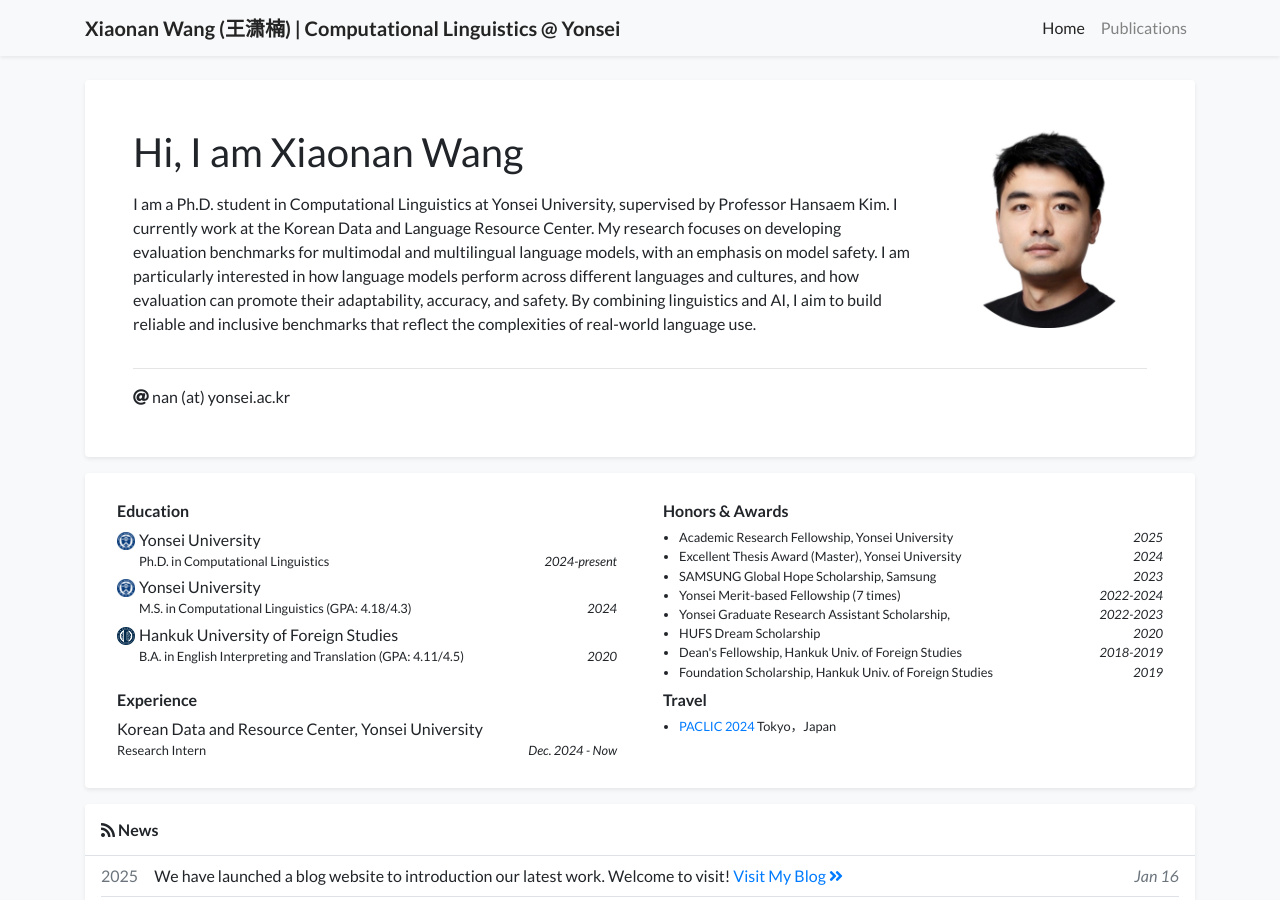
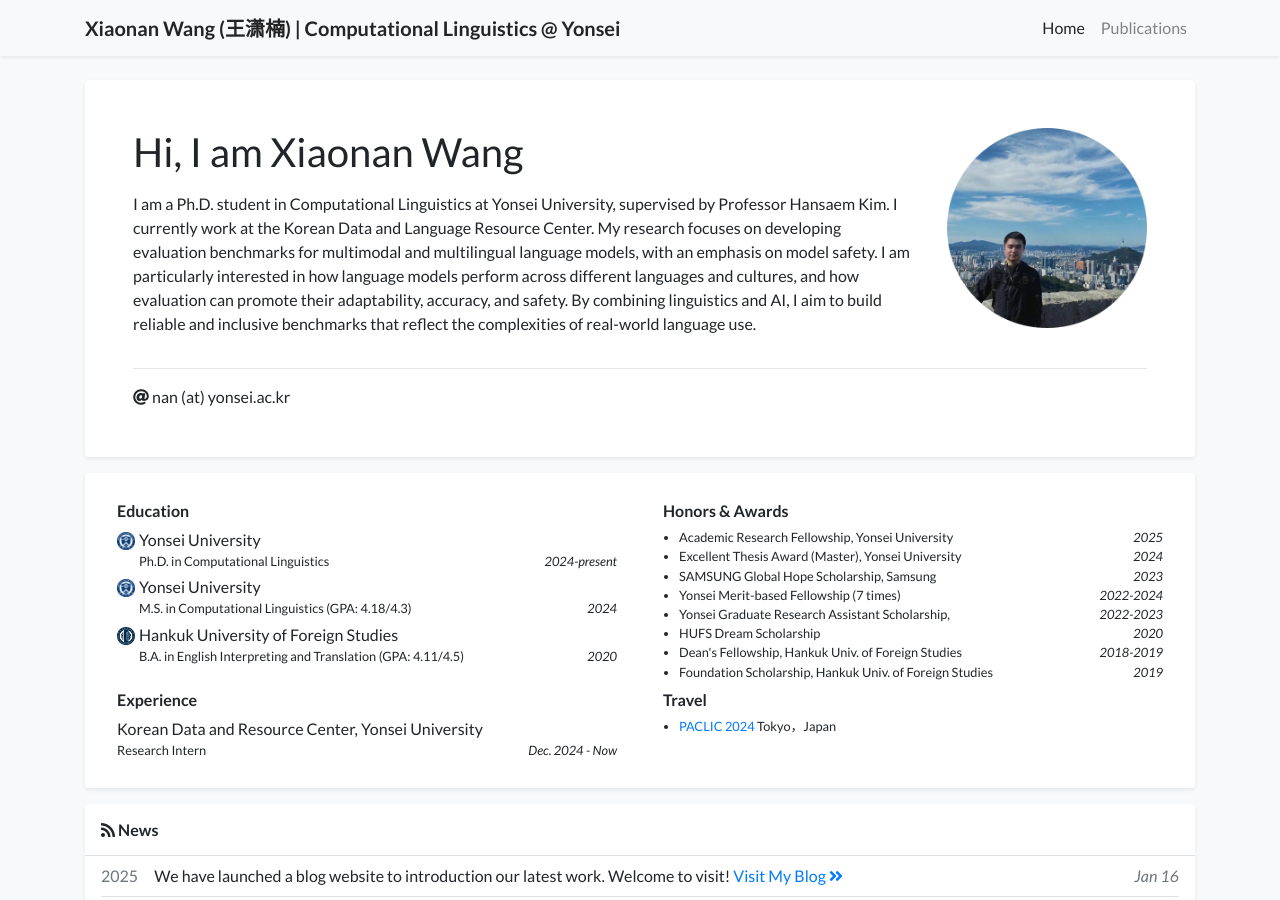
Before and after one commit to wangxiaonan-git/wangxiaonan-git.github.io, a Jekyll site: the page built from index.html, in a window 1280 px wide and 900 px high. Built offline with Jekyll 4.4.1, drawn with Linux system fonts in a browser that asks for light colours; a style sheet for code colours, icons or effects is not loaded.

Commit message:
Update profile.yml

```diff
--- a/_data/profile.yml
+++ b/_data/profile.yml
@@ -22,7 +22,7 @@ short_bio: >-
   I am a Ph.D. student in Computational Linguistics at Yonsei University, supervised by Professor Hansaem Kim. I currently work at the Korean Data and Language Resource Center. My research focuses on developing evaluation benchmarks for multimodal and multilingual language models, with an emphasis on model safety. I am particularly interested in how language models perform across different languages and cultures, and how evaluation can promote their adaptability, accuracy, and safety. By combining linguistics and AI, I aim to build reliable and inclusive benchmarks that reflect the complexities of real-world language use.
 
 show_portrait: True
-portrait_url: assets/images/photos/photo.png
+portrait_url: assets/images/photos/photo1-modified.png
 #portrait_caption: >-
 #  我是王荣胜，欢迎访问我的主页~
 
```
